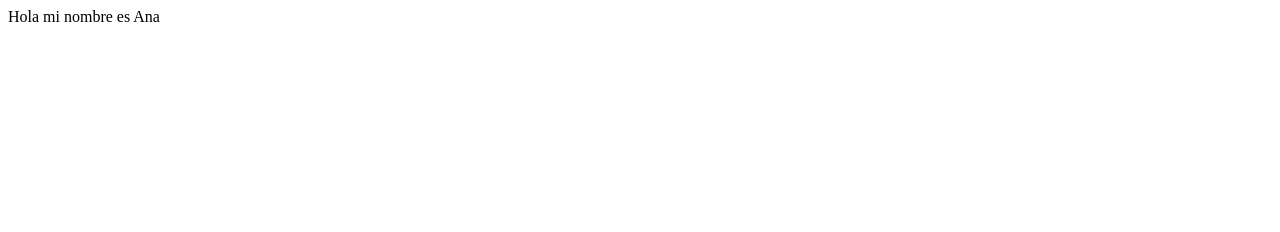
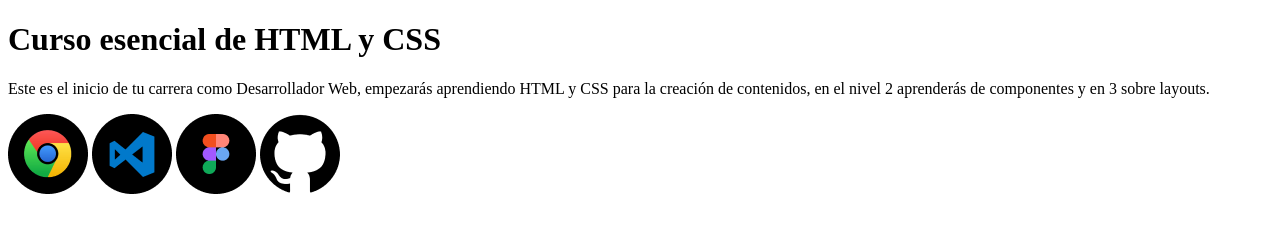
Before and after one commit to Anita-Ma/curso-esencial-html-css, a plain HTML site: page index.html in a window 1280 px wide. Drawn offline with Linux system fonts and the light colour scheme.

Commit message:
hemos agregado las imágenes de los logos al setup

```diff
--- a/index.html
+++ b/index.html
@@ -1,12 +1,21 @@
 <!DOCTYPE html>
-<html lang="en">
+<html lang="es">
     <head>
         <meta charset="UTF-8">
         <meta http-equiv="X-UA-Compatible" content="IE=edge">
         <meta name="viewport" content="width=device-width, initial-scale=1.0">
-    <title>Document</title>
+        <title>El Blog de Ana</title>
     </head>
     <body>
-    Hola mi nombre es Ana
+        <h1>
+            Curso esencial de HTML y CSS
+        </h1>
+        <p>
+            Este es el inicio de tu carrera como Desarrollador Web, empezarás aprendiendo HTML y CSS para la creación de contenidos, en el nivel 2 aprenderás de componentes y en 3 sobre layouts.
+        </p>
+        <img src="images/google-chrome.png" alt="Logo de Google Chrome" title="Logo de Google Chrome">
+        <img src="images/visual-studio-code.png" alt="Logo del editor de codigo Visual Studio Code" title="Logo del editor de codigo Visual Studio Code">
+        <img src="images/figma.png" alt="Logo de Figma" title="Logo de Figma">
+        <img src="images/github.png" alt="Logo de GitHub" title="Logo de GitHub">
     </body>
 </html>
```
Also changed, not shown: images/figma.png (added), images/github.png (added), images/google-chrome.png (added), images/visual-studio-code.png (added). Lines whose indentation alone changed are shown as unchanged.
